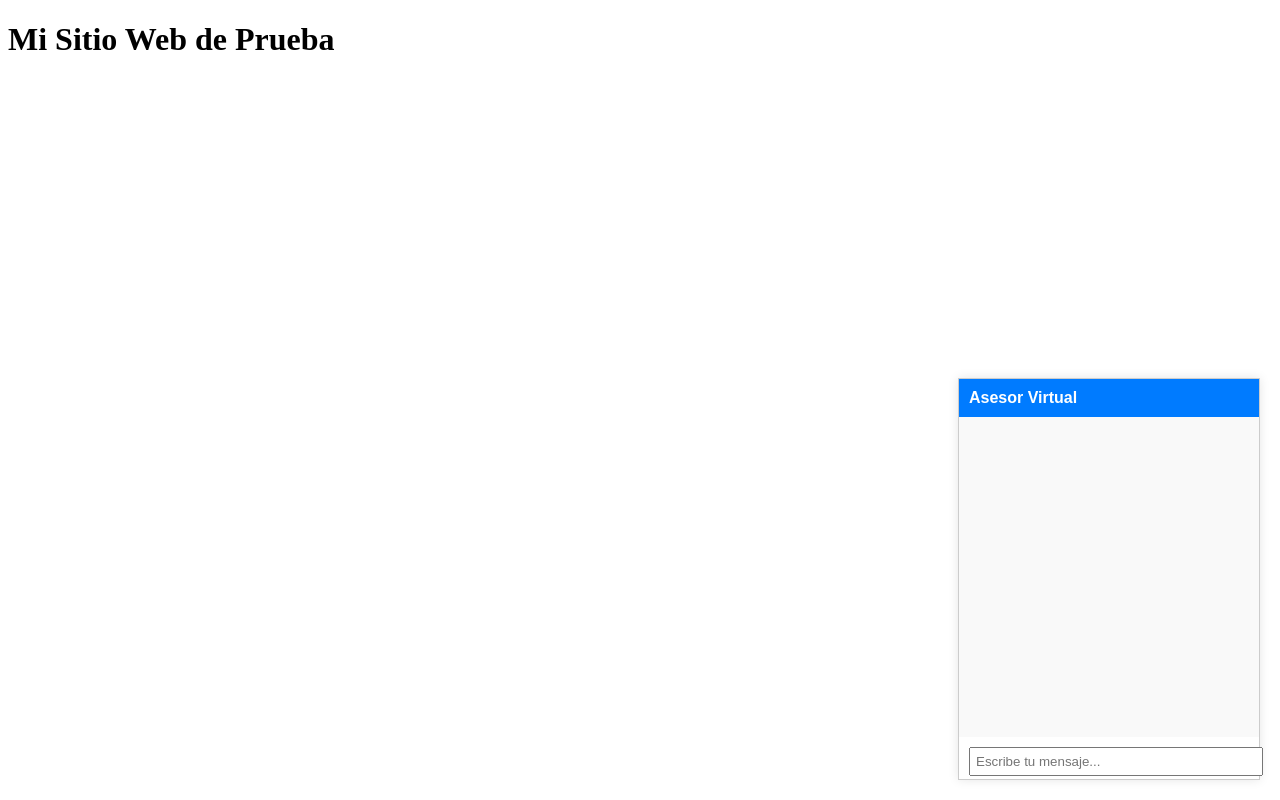
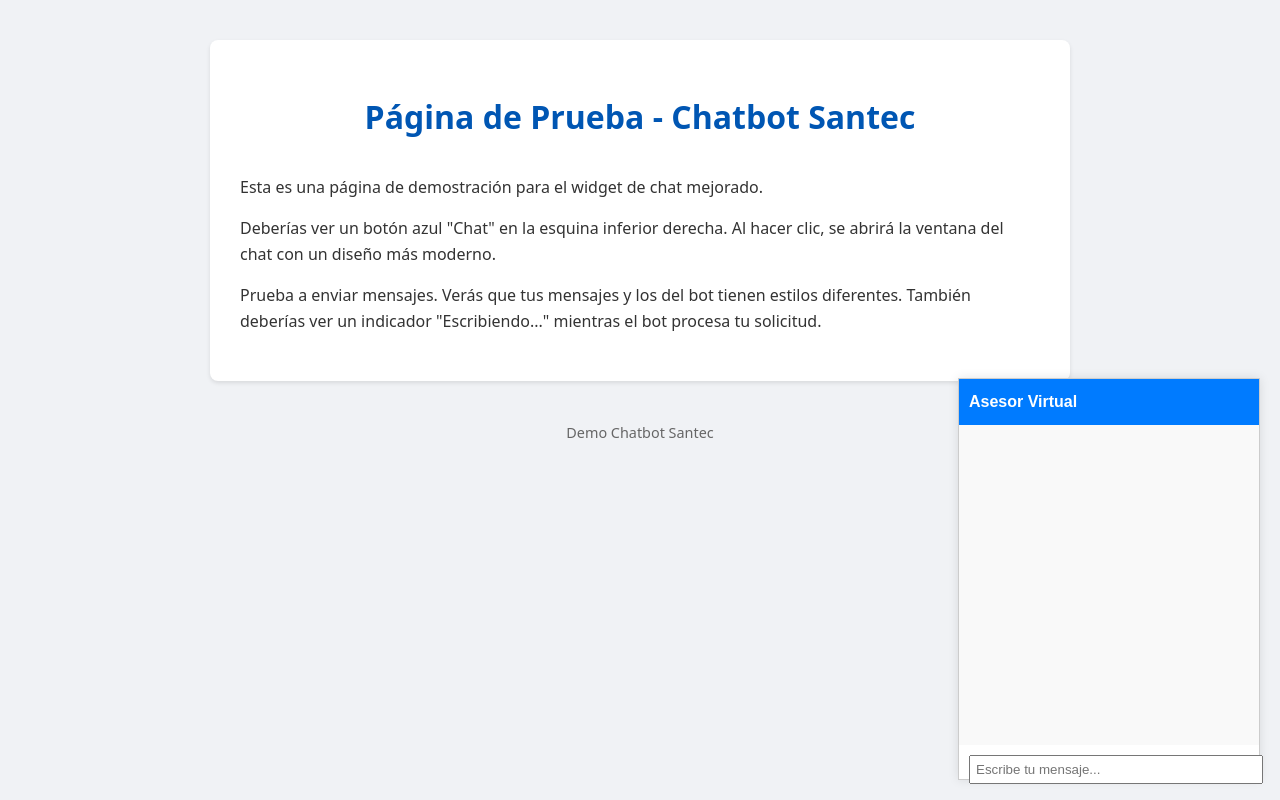
Before and after one commit to MatiasSantucho/chatbot-proyecto, a website: page index.html in a window 1280 px wide. Drawn offline with Linux system fonts and the light colour scheme.

Commit message:
mejora html y css

```diff
--- a/chat-widget.js
+++ b/chat-widget.js
@@ -41,7 +41,7 @@
       input.value = '';
 
       // Realizar la petición al backend
-        fetch('http://localhost:3001/api/chat', {  // Reemplaza 'TU_DOMINIO_DEL_BACKEND' por la URL de tu servidor
+      fetch('https://santec-chatbot-backend.onrender.com/api/chat', {  // Reemplaza 'TU_DOMINIO_DEL_BACKEND' por la URL de tu servidor
         method: 'POST',
         headers: {
           'Content-Type': 'application/json'
--- a/index.html
+++ b/index.html
@@ -1,13 +1,59 @@
 <!DOCTYPE html>
 <html lang="es">
 <head>
-  <meta charset="UTF-8">
-  <meta name="viewport" content="width=device-width, initial-scale=1.0">
-  <title>Prueba del Chatbot</title>
+    <meta charset="UTF-8">
+    <meta name="viewport" content="width=device-width, initial-scale=1.0">
+    <title>Prueba Chatbot Santec (Mejorado)</title>
+    <style>
+        /* Estilos MUY básicos para la página de prueba */
+        body {
+            font-family: system-ui, -apple-system, BlinkMacSystemFont, 'Segoe UI', Roboto, Oxygen, Ubuntu, Cantarell, 'Open Sans', 'Helvetica Neue', sans-serif;
+            line-height: 1.6;
+            padding: 20px;
+            margin: 0;
+            background-color: #f0f2f5; /* Un fondo suave */
+            color: #333;
+            /* Asegurar espacio para el botón del chat */
+            padding-bottom: 100px;
+        }
+        .container {
+            max-width: 800px;
+            margin: 20px auto;
+            padding: 30px;
+            background-color: #fff;
+            border-radius: 8px;
+            box-shadow: 0 2px 4px rgba(0,0,0,0.1);
+        }
+        h1 {
+            color: #0056b3;
+            margin-bottom: 1em;
+            text-align: center;
+        }
+        p {
+            margin-bottom: 1em;
+        }
+        footer {
+            text-align: center;
+            margin-top: 40px;
+            font-size: 0.9em;
+            color: #666;
+        }
+    </style>
 </head>
 <body>
-  <h1>Mi Sitio Web de Prueba</h1>
-  <!-- Inserta el widget -->
-  <script src="chat-widget.js"></script>
+
+    <div class="container">
+        <h1>Página de Prueba - Chatbot Santec</h1>
+        <p>Esta es una página de demostración para el widget de chat mejorado.</p>
+        <p>Deberías ver un botón azul "Chat" en la esquina inferior derecha. Al hacer clic, se abrirá la ventana del chat con un diseño más moderno.</p>
+        <p>Prueba a enviar mensajes. Verás que tus mensajes y los del bot tienen estilos diferentes. También deberías ver un indicador "Escribiendo..." mientras el bot procesa tu solicitud.</p>
+    </div>
+
+    <footer>
+        <p>Demo Chatbot Santec</p>
+    </footer>
+
+    <script src="chat-widget.js"></script>
+
 </body>
 </html>
```
Lines whose indentation alone changed are shown as unchanged.
